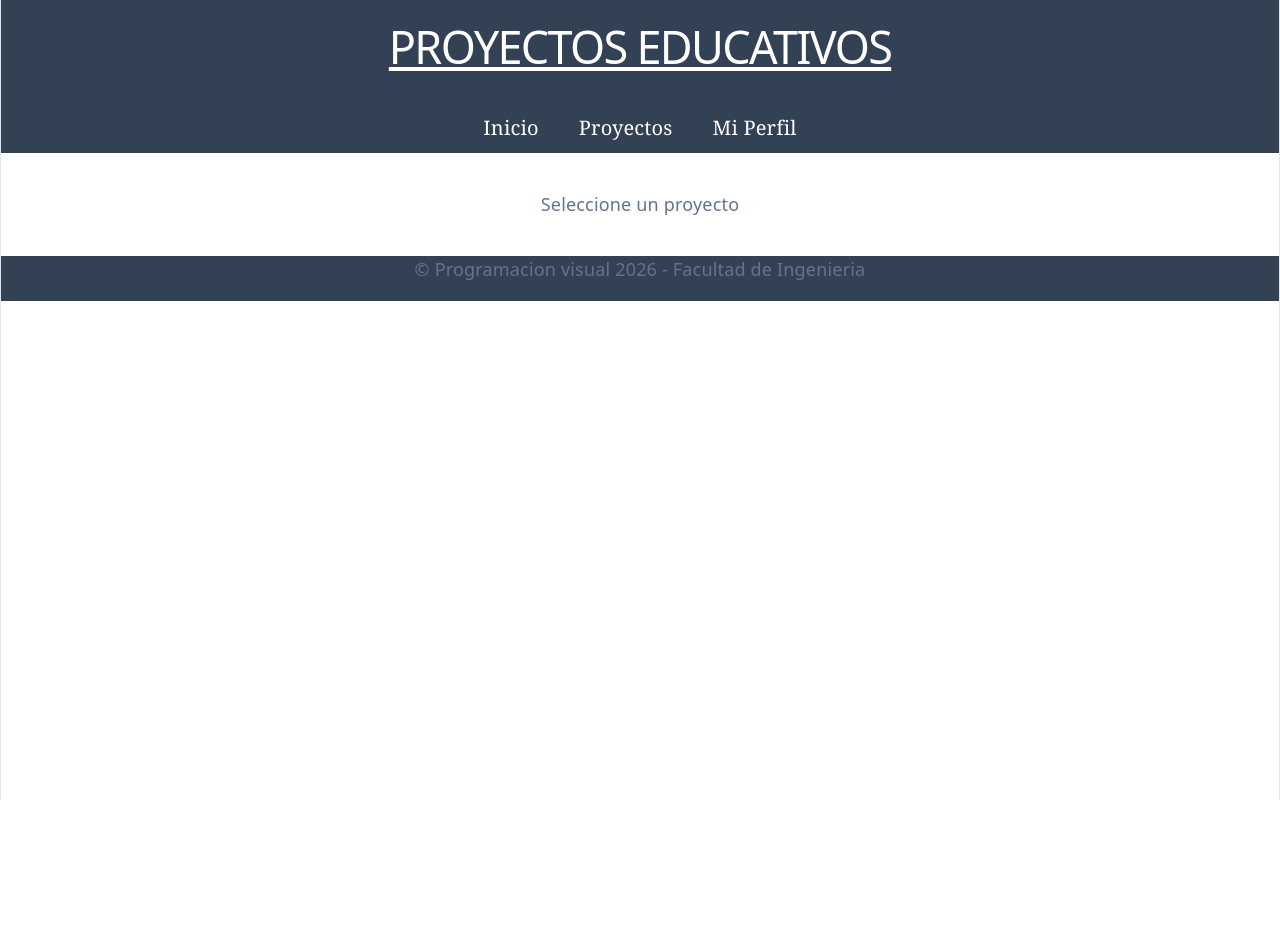
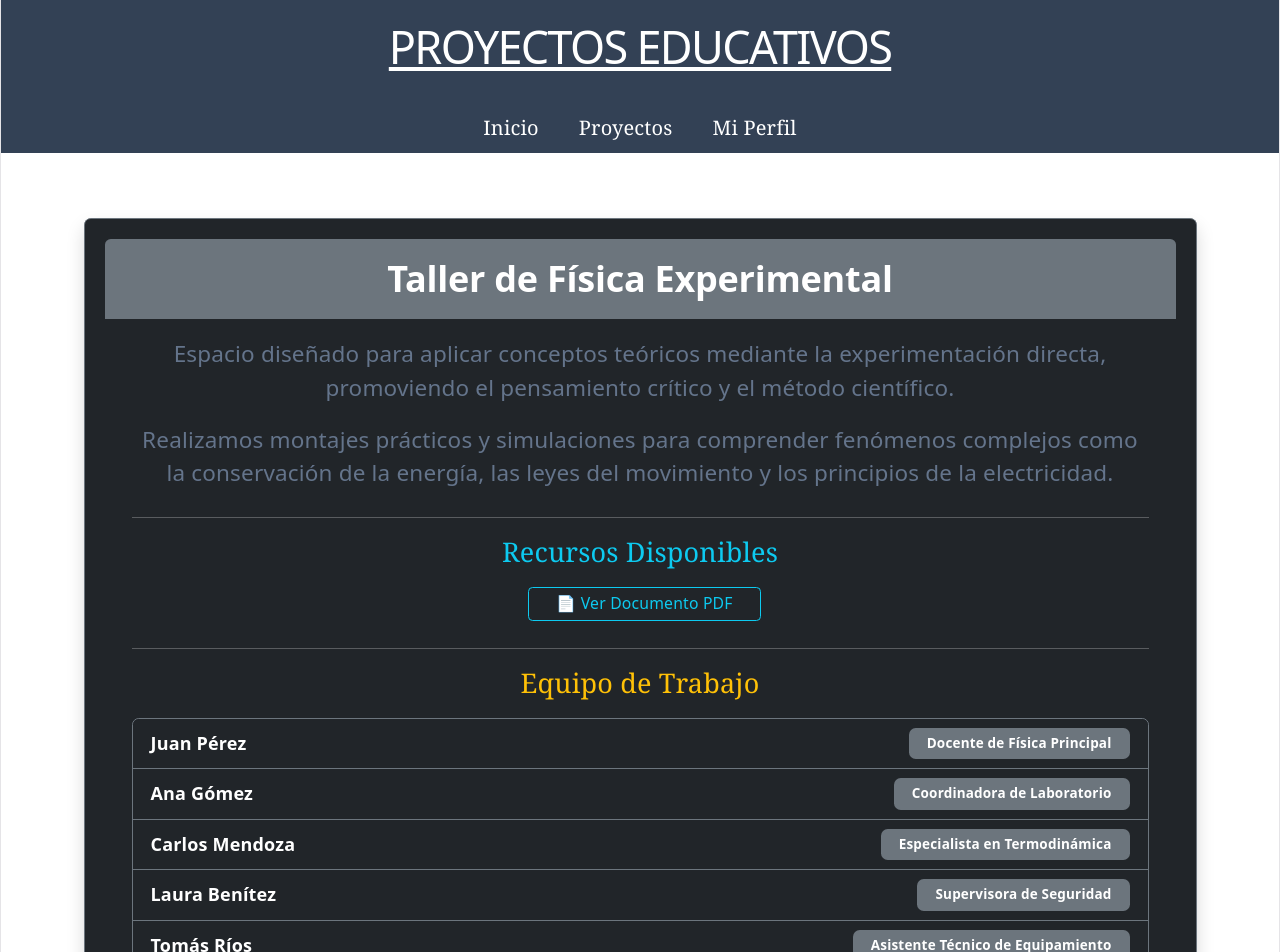
Before and after one commit to Fede301/pv_tp3_grupo5, a React (Vite) app: page /proyectos/1 in a window 1280 px wide. Shown: the top 952 px of the page. Before the commit the page ends 800 px from the top, so only its background shows below. Built offline with nearby package versions, Linux system fonts and the light colour scheme.

Commit message:
ruteo dinamico de DetalleProyecto movido a views con estilos bOOTSTR

```diff
--- a/package.json
+++ b/package.json
@@ -14,7 +14,7 @@
     "bootstrap": "^5.3.8",
     "react": "^19.2.5",
     "react-dom": "^19.2.5",
-    "react-router-dom": "^7.16.0"
+    "react-router-dom": "^7.17.0"
   },
   "devDependencies": {
     "@eslint/js": "^10.0.1",
--- a/src/App.jsx
+++ b/src/App.jsx
@@ -8,7 +8,7 @@ import Footer from './components/Footer'
 import Dashboard from './views/Dashboard'
 import { BrowserRouter as Router, Routes, Route, Navigate } from 'react-router-dom'
 import ListaProyectos from './views/ListaProyectos'
-import DetalleProyecto from './components/DetalleProyecto'
+import DetalleProyecto from './views/DetalleProyecto'
 import PerfilUsuario from './views/PerfilUsuario'
 function App() {
 
@@ -21,12 +21,11 @@ function App() {
       <Nav />
       <main>
         <Routes>
-
-          <Route path="/" element={<Navigate to="/inicio" />} />
-          <Route path="inicio" element={<Dashboard />} />
-          <Route path="proyectos" element={<ListaProyectos />} />
+          <Route path="/" element={<Navigate to="/dashboard" />} />
+          <Route path="/dashboard" element={<Dashboard />} />
+          <Route path="/proyectos" element={<ListaProyectos />} />
           <Route path="/proyectos/:id" element={<DetalleProyecto />} />
-          <Route path="/perfil" element={<PerfilUsuario />} />
+         <Route path="/perfil" element={<PerfilUsuario />} />
         </Routes>
       </main>
 
--- a/src/components/DetalleProyecto.jsx
+++ /dev/null
@@ -1,36 +0,0 @@
-import { useParams } from "react-router-dom";
-import proyectoService from "../services/proyectoService";
-
-const DetalleProyecto = ({ proyecto }) => {
-
-    if (!proyecto) {
-        return <p>Seleccione un proyecto</p>;
-    }
-
-    const { titulo, descripcion, recursos, equipo } = proyecto;
-
-
-    return (
-        <div className="detalle-proyecto">
-            <h2>{titulo}</h2>
-            {descripcion.map((texto, index) => (
-                <p key={index}>{texto}</p>
-            ))}
-
-            <h3>Recursos</h3>
-            <ul>
-                <li><a href={recursos.pdf}>PDF</a></li>
-            </ul>
-
-            <h3>Equipo</h3>
-            <ul>
-                {equipo.map((persona, index) => (
-                    <li key={index}>
-                        {persona.nombre} - {persona.rol}
-                    </li>
-                ))}
-            </ul>
-        </div>
-    );
-};
-export default DetalleProyecto;
--- a/src/main.jsx
+++ b/src/main.jsx
@@ -1,3 +1,4 @@
+import 'bootstrap/dist/css/bootstrap.min.css'
 import { StrictMode } from 'react'
 import { createRoot } from 'react-dom/client'
 import './index.css'
--- /dev/null
+++ b/src/views/DetalleProyecto.jsx
@@ -0,0 +1,77 @@
+import { useParams, Link } from "react-router-dom";
+import { useEffect, useState } from "react";
+import { obtenerProyectos } from "../services/proyectoService";
+
+const DetalleProyecto = () => {
+    const { id } = useParams();
+    const [proyecto, setProyecto] = useState(null);
+
+    useEffect(() => {
+        const lista = obtenerProyectos();
+        const proyectoEncontrado = lista.find(p => p.id === Number(id));
+        setProyecto(proyectoEncontrado);
+    }, [id]);
+
+    if (!proyecto) {
+        return (
+            <div className="container mt-5 text-center text-white">
+                <p className="fs-4">Cargando detalles...</p>
+            </div>
+        );
+    }
+
+    const { titulo, descripcion, recursos, equipo } = proyecto;
+
+    return (
+        <div className="container mt-4 mb-5">
+            <div className="card bg-dark text-white border-secondary shadow">
+
+                <div className="card-header border-secondary bg-secondary text-center py-3">
+                    <h2 className="mb-0 fw-bold">{titulo}</h2>
+                </div>
+
+                <div className="card-body px-4">
+                    <div className="mb-4">
+                        {descripcion.map((texto, index) => (
+                            <p key={index} className="lead fs-5 text-light-50 lh-base">{texto}</p>
+                        ))}
+                    </div>
+
+                    <hr className="bg-secondary" />
+
+                    <div className="mb-4">
+                        <h4 className="text-info mb-3">Recursos Disponibles</h4>
+                        <div className="ps-2">
+                            <a href={recursos.pdf} target="_blank" rel="noreferrer" className="btn btn-outline-info btn-sm px-4">
+                                📄 Ver Documento PDF
+                            </a>
+                        </div>
+                    </div>
+
+                    <hr className="bg-secondary" />
+
+                    <div className="mb-4">
+                        <h4 className="text-warning mb-3">Equipo de Trabajo</h4>
+                        <ul className="list-group list-group-flush rounded border border-secondary">
+                            {equipo.map((persona, index) => (
+                                <li key={index} className="list-group-item bg-dark text-white border-secondary d-flex justify-content-between align-items-center">
+                                    <span className="fw-bold">{persona.nombre}</span>
+                                    <span className="badge bg-secondary px-3 py-2">{persona.rol}</span>
+                                </li>
+                            ))}
+                        </ul>
+                    </div>
+                </div>
+
+                <div className="card-footer border-secondary bg-transparent d-flex justify-content-start py-3">
+                    <Link to="/proyectos" className="btn btn-outline-light">
+                        ← Volver a la Lista
+                    </Link>
+                </div>
+
+            </div>
+        </div>
+    );
+};
+
+export default DetalleProyecto;
--- a/src/views/ListaProyectos.jsx
+++ b/src/views/ListaProyectos.jsx
@@ -2,7 +2,7 @@ import '../css/stylesproyectos.css';
 import { useEffect, useState, useRef } from 'react';
 import { obtenerProyectos, eliminarProyectos, buscarProyecto, agregarProyectos } from '../services/proyectoService';
 import ProyectoCard from '../components/ProyectoCard';
-import DetalleProyecto from '../components/DetalleProyecto';
+import DetalleProyecto from './DetalleProyecto';
 import FormularioProyecto from '../components/FormularioProyecto';
 
 const ListaProyectos = () => {
```
Also changed, not shown: 1 other file (tests, documents, lock files or other folders).
